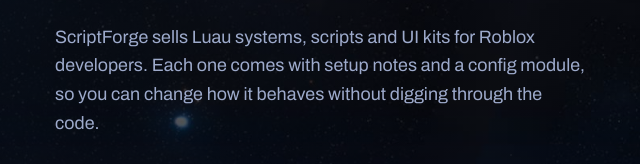
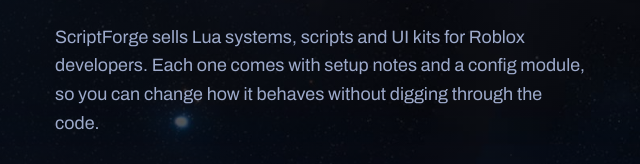
Before and after one commit to zp3b/zp3b.github.io, a plain HTML site: page index.html in a window 1280 px wide. Shown: the part 385-549 px from the top of the page, 49-689 px from the left. Drawn offline with Linux system fonts and the light colour scheme.

Commit message:
Update index.html

```diff
--- a/index.html
+++ b/index.html
@@ -250,7 +250,7 @@
     <div class="hero">
       <div>
         <h1>Roblox scripts you can drop in and edit.</h1>
-        <p>ScriptForge sells Luau systems, scripts and UI kits for Roblox developers. Each one comes with setup notes and a config module, so you can change how it behaves without digging through the code.</p>
+        <p>ScriptForge sells Lua systems, scripts and UI kits for Roblox developers. Each one comes with setup notes and a config module, so you can change how it behaves without digging through the code.</p>
         <div class="hero-links">
           <a class="btn" href="#shop">See what's for sale</a>
           <a class="textlink" href="#contact">Ask about custom work</a>
```
